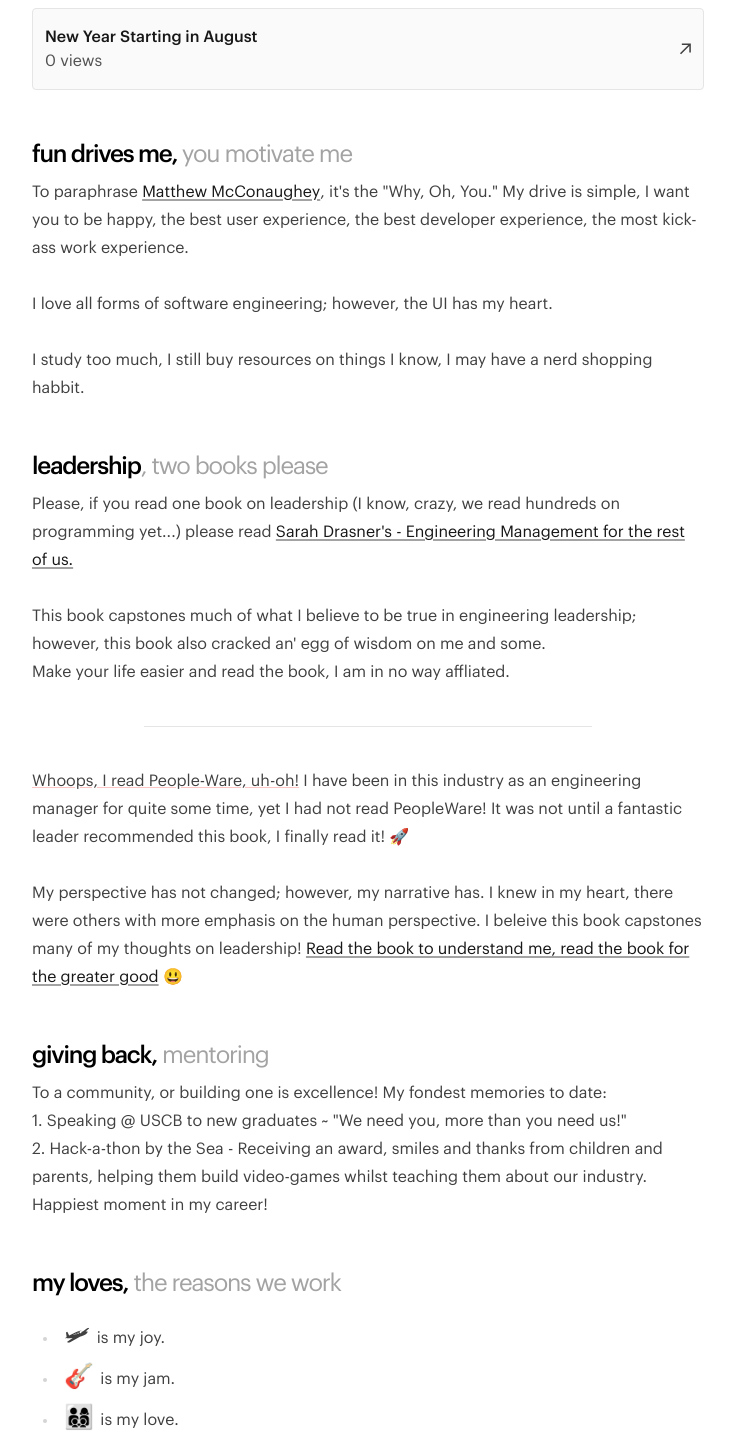
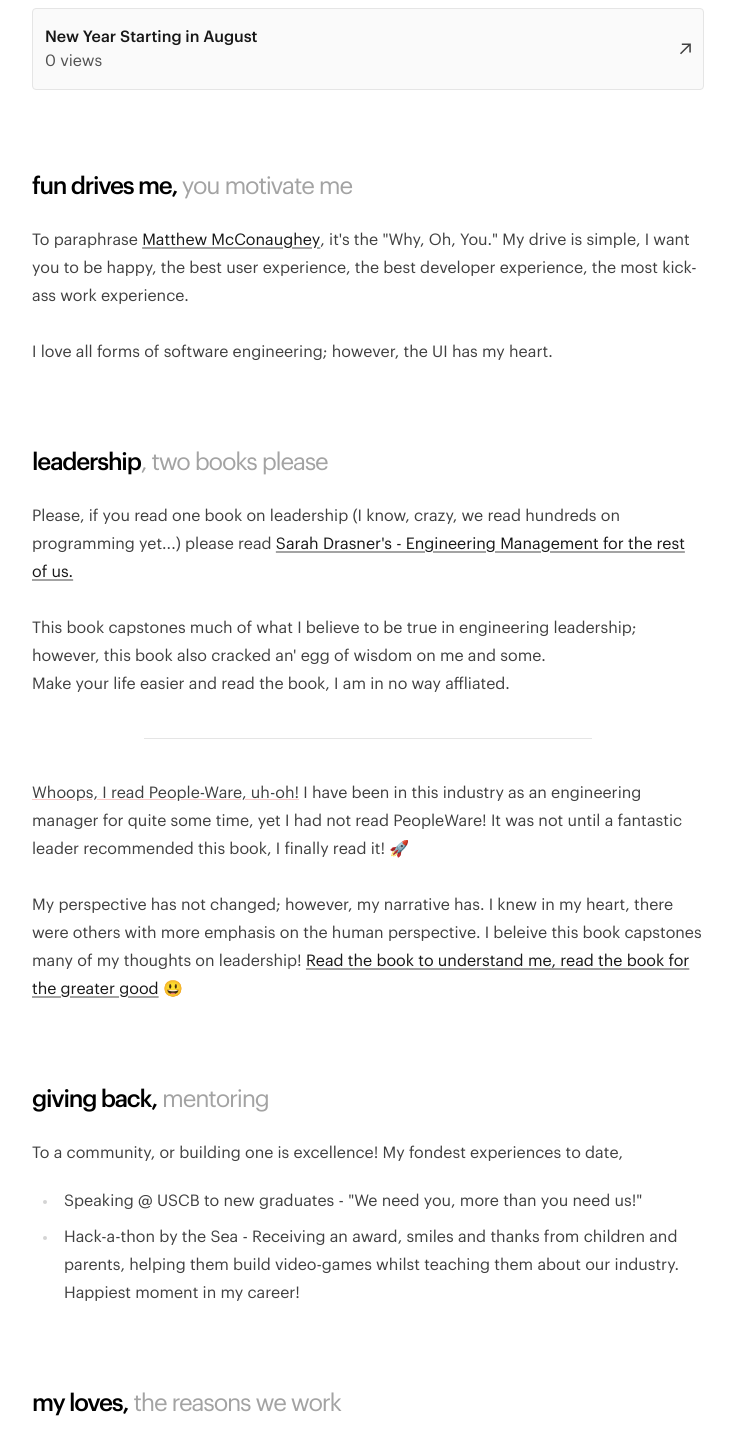
Before and after one commit to ryanyogan/yogan.dev, a Next.js app: page / in a window 1280 px wide. Shown: the part 380-1822 px from the top of the page, without its empty margins (272-1007 px from the left). Built offline with nearby package versions, Linux system fonts and the light colour scheme; no server answers; the database is empty.

Commit message:
article // react-2025

```diff
--- a/src/app/page.tsx
+++ b/src/app/page.tsx
@@ -38,7 +38,7 @@ export default function HomePage() {
         </Suspense>
       </div>
 
-      <h3 className="font-bold text-2xl mt-12 mb-2 tracking-tighter">
+      <h3 className="font-bold text-2xl mt-20 mb-6 tracking-tighter">
         fun drives me,{" "}
         <span className="text-neutral-400 font-normal">you motivate me</span>
       </h3>
@@ -57,14 +57,29 @@ export default function HomePage() {
         to be happy, the best user experience, the best developer experience,
         the most kick-ass work experience.
         <br />
-        <br />
-        I love all forms of software engineering; however, the UI has my heart.
-        <br />
-        <br />I study too much, I still buy resources on things I know, I may
-        have a nerd shopping habbit.
+        <br />I love all forms of software engineering; however, the UI has my
+        heart.
       </p>
 
-      <h3 className="font-bold text-2xl mt-12 mb-2 tracking-tighter">
+      {/* <div className="my-10 flex flex-col sm:flex-row space-x-0 sm:space-x-4 space-y-4 sm:space-y-0 w-full">
+        <SocialLink
+          img={""}
+          name="@ryanyogan"
+          count={1_000}
+          countFor="repositories"
+          link="https://github.com/ryanyogan"
+        />
+
+        <SocialLink
+          img={""}
+          name="@ryanyogan"
+          count={1_000}
+          countFor="repositories"
+          link="https://github.com/ryanyogan"
+        />
+      </div> */}
+
+      <h3 className="font-bold text-2xl mt-20 mb-6 tracking-tighter">
         leadership
         <span className="text-neutral-400 font-normal">, two books please</span>
       </h3>
@@ -108,25 +123,28 @@ export default function HomePage() {
         &nbsp;😃
       </p>
 
-      <h3 className="font-bold text-2xl mt-12 mb-2 tracking-tighter">
+      <h3 className="font-bold text-2xl mt-20 mb-6 tracking-tighter">
         giving back,
         <span className="text-neutral-400 font-normal"> mentoring</span>
       </h3>
 
-      <p className="prose prose-neutral dark:prose-invert">
-        To a community, or building one is excellence! My fondest memories to
-        date:
-        <br />
-        1. Speaking @ USCB to new graduates ~ &quot;We need you, more than you
-        need us!&quot;
-        <br />
-        2. Hack-a-thon by the Sea - Receiving an award, smiles and thanks from
-        children and parents, helping them build video-games whilst teaching
-        them about our industry. Happiest moment in my career!
-        <br />
-      </p>
+      <div className="prose prose-neutral dark:prose-invert">
+        To a community, or building one is excellence! My fondest experiences to
+        date,
+        <ul>
+          <li>
+            Speaking @ USCB to new graduates - &quot;We need you, more than you
+            need us!&quot;
+          </li>
+          <li>
+            Hack-a-thon by the Sea - Receiving an award, smiles and thanks from
+            children and parents, helping them build video-games whilst teaching
+            them about our industry. Happiest moment in my career!
+          </li>
+        </ul>
+      </div>
 
-      <h3 className="font-bold text-2xl mt-12 mb-2 tracking-tighter">
+      <h3 className="font-bold text-2xl mt-20 mb-6 tracking-tighter">
         my loves,
         <span className="text-neutral-400 font-normal">
           {" "}
--- /dev/null
+++ b/src/components/shared/social-link.tsx
@@ -0,0 +1,66 @@
+import Image from "next/image";
+import { ArrowIcon } from "./arrow-icon";
+
+export function SocialLink({
+  img,
+  link,
+  name,
+  count,
+  countFor,
+}: {
+  img: string;
+  link: string;
+  name: string;
+  count?: number;
+  countFor?: string;
+}) {
+  return (
+    <a
+      href={link}
+      target="_blank"
+      className="border border-neutral-200 dark:border-neutral-700 bg-neutral-50 dark:bg-neutral-800 rounded flex items-center justify-between px-3 py-4 w-full"
+    >
+      <div className="flex items-center space-x-3">
+        <div className="relative h-16">
+          <Image
+            alt={name}
+            src={img}
+            height={64}
+            width={64}
+            sizes="33vw"
+            className="border border-neutral-200 dark:border-neutral-700 rounded-full h-16 w-16"
+          />
+          <div className="border border-neutral-200 dark:border-neutral-700 rounded-full bg-white inline-flex p-1 relative h-6 w-6 items-center -top-6 -right-10">
+            <svg
+              width="15"
+              height="11"
+              viewBox="0 0 15 11"
+              fill="none"
+              xmlns="http://www.w3.org/2000/svg"
+            >
+              <path
+                d="M4.23047 7.01409V7.01437C4.23422 7.15313 4.23547 7.29269 4.25879 7.43058C4.28362 7.57647 4.3191 7.71873 4.38678 7.85115C4.47829 8.03036 4.60358 8.18176 4.76263 8.30534C4.87653 8.3941 5.00097 8.46458 5.13871 8.50903C5.33954 8.57377 5.54674 8.59857 5.75698 8.59979C5.88814 8.60062 6.01923 8.60389 6.15045 8.60334C7.10333 8.59934 8.05624 8.61022 9.00917 8.59747C9.13561 8.59577 9.25999 8.58034 9.3841 8.55766C9.62196 8.51416 9.83217 8.41265 10.012 8.25241C10.2216 8.06562 10.3631 7.83697 10.4269 7.56105C10.4687 7.38068 10.4791 7.19771 10.4809 7.01407V6.97744C10.4809 6.96324 10.4755 3.85737 10.475 3.81632C10.4736 3.70356 10.4653 3.59162 10.4441 3.48066C10.4184 3.34545 10.382 3.21369 10.3173 3.09137C10.2488 2.96211 10.1631 2.84593 10.057 2.74437C9.89467 2.58878 9.70728 2.47877 9.48904 2.42056C9.29202 2.36806 9.09102 2.35635 8.88851 2.35655C8.88786 2.35564 8.88747 2.35457 8.88739 2.35345H5.82286C5.82286 2.3545 5.82286 2.35553 5.82269 2.35655C5.70776 2.35866 5.59268 2.35778 5.47836 2.37196C5.35313 2.38751 5.22907 2.41094 5.11054 2.45469C4.92382 2.5237 4.76158 2.63118 4.62301 2.77472C4.466 2.93723 4.35528 3.1253 4.29663 3.34425C4.24421 3.53959 4.2328 3.73881 4.23252 3.93945"
+                fill="white"
+              />
+              <path
+                d="M7.75735 9.75221L5.18249 9.7052C4.34881 9.68881 3.51306 9.72152 2.69572 9.55178C1.45237 9.29819 1.36428 8.05475 1.27211 7.01174C1.14511 5.5454 1.19428 4.05245 1.43394 2.59835C1.56925 1.78245 2.10171 1.29559 2.92514 1.24262C5.70483 1.05035 8.50301 1.07313 11.2765 1.16283C11.5695 1.17106 11.8644 1.216 12.1532 1.26716C13.579 1.51668 13.6137 2.92577 13.7062 4.11196C13.7983 5.31039 13.7594 6.51497 13.5833 7.70524C13.4419 8.69075 13.1715 9.5172 12.0303 9.59698C10.6005 9.7013 9.20347 9.78529 7.76961 9.75855C7.76967 9.75221 7.76144 9.75221 7.75735 9.75221ZM6.24358 7.25718C7.32108 6.63951 8.37802 6.03213 9.44936 5.4186C8.36985 4.80093 7.31492 4.19356 6.24358 3.58003V7.25718Z"
+                fill="#FF0000"
+              />
+            </svg>
+          </div>
+        </div>
+        <div className="flex flex-col">
+          <p className="font-bold text-neutral-900 dark:text-neutral-100">
+            {name}
+          </p>
+          <p className="text-neutral-600 dark:text-neutral-400">
+            {count} {countFor}
+          </p>
+        </div>
+      </div>
+      <div className="text-neutral-700 dark:text-neutral-300">
+        <ArrowIcon />
+      </div>
+    </a>
+  );
+}
```
Also changed, not shown: content/rebuilding-react-2025.mdx (added, +11 -0 lines).
